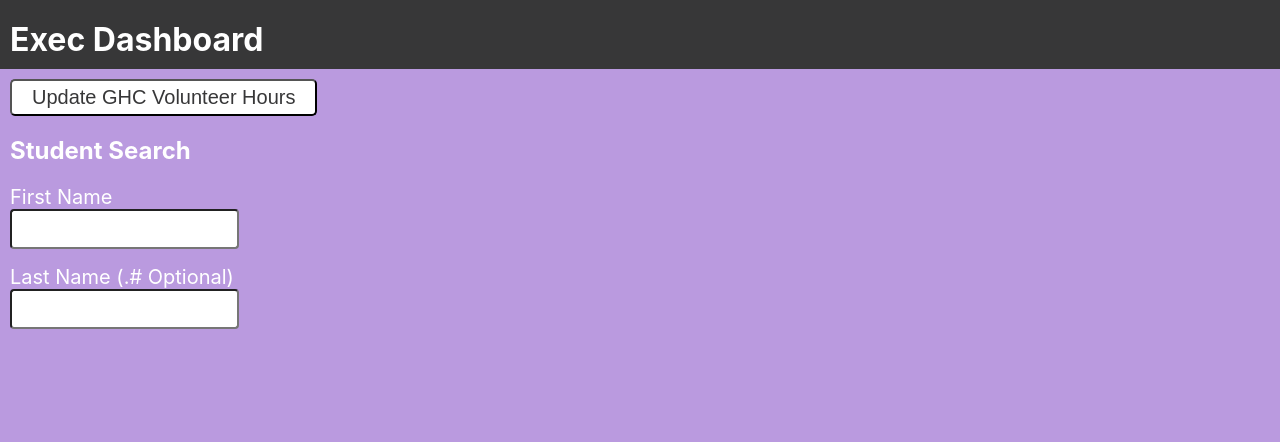
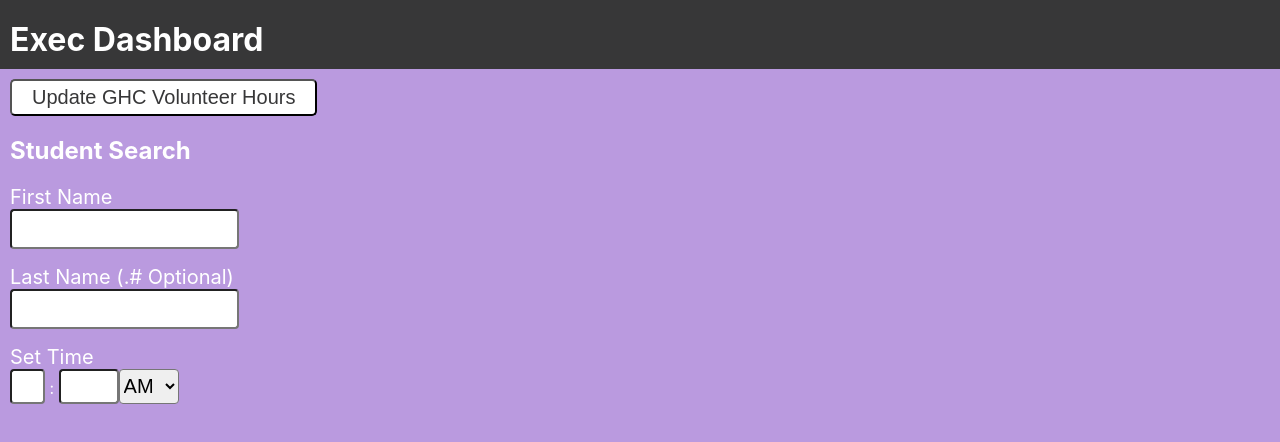
Before and after one commit to jgeorge37/acmwosu-db, a Next.js app in the folder acmw-db-app/: page /execdashboard in a window 1280 px wide. Shown: the top 442 px of the page. Built offline with nearby package versions, Linux system fonts and the light colour scheme.

Commit message:
ADA-90 Time selection component (#38)

```diff
--- /dev/null
+++ b/acmw-db-app/components/FormComponents/TimeSelectionForm.jsx
@@ -0,0 +1,87 @@
+import styles from '../../styles/components/FormComponents.module.css'
+import {useState, useRef} from 'react'
+
+/*
+    In order to properly record the time from the parent component, you'll need to pass in a recordTime function.
+    This should take in three parameters, so recordTime(hours, minutes, timeOfDay).
+    In the parent component you can then access the parameters that are passed in.
+
+    <TimeSelectionForm recordTime={recordTime} />
+
+*/
+
+const TimeSelectionForm = (props) => {
+
+    const hours = useRef("")
+    const minutes = useRef("")
+    const timeOfDay = useRef("AM")
+
+    const hoursSet = useRef(false)
+    const minutesSet = useRef(false)
+
+    const hoursRegExp = new RegExp(/^([1-9]|(1[0-2]))$/)
+    const minutesRegExp = new RegExp(/^[0-5][0-9]$/)
+    const [hoursError, setHoursError] = useState("")
+    const [minutesError, setMinutesError] = useState("")
+
+    const logTime = () => {
+        if (minutesSet.current && hoursSet.current) {
+            props.recordTime(hours.current, minutes.current, timeOfDay.current)
+        } else {
+            props.recordTime("", "", "") // clear time
+        }
+    }
+
+    const checkHours = (event) => {
+        if (hoursRegExp.test(event.target.value)) {
+            hours.current = event.target.value
+            hoursSet.current = true
+            setHoursError("")
+        } else {
+            hoursSet.current = false
+            hours.current = ""
+            setHoursError("Must enter a number 1 - 12!")
+        }
+
+        logTime()
+    }
+
+    const checkMinutes = (event) => {
+        if (minutesRegExp.test(event.target.value)) {
+            minutes.current = event.target.value
+            minutesSet.current = true
+            setMinutesError("")
+        } else {
+            minutesSet.current = false
+            minutes.current = ""
+            setMinutesError("Must be in the format 00 to 59")
+        }
+
+        logTime()
+    }
+
+    const setTimeOfDay = (event) => {
+        timeOfDay.current = event.target.value
+        logTime()
+    }
+
+    return (
+        <div>
+            <label className={styles.label}>Set Time</label>
+            <div>
+                <input type="text" onChange={checkHours} className={styles.hours}></input>
+                <label> : </label>
+                <input type="text" onChange={checkMinutes} className={styles.minutes}></input>
+                <select className={styles.set} onChange={setTimeOfDay}>
+                    <option>AM</option>
+                    <option>PM</option>
+                </select>
+                <p className={styles.error}>{hoursError}</p>
+                <p className={styles.error}>{minutesError}</p>
+
+            </div>
+        </div>
+    )
+}
+
+export default TimeSelectionForm
--- a/acmw-db-app/pages/execdashboard.js
+++ b/acmw-db-app/pages/execdashboard.js
@@ -5,6 +5,7 @@ import {useState} from 'react'
 import SubmitButton from '../components/FormComponents/SubmitButton'
 import GHCVolunteerForm from '../components/GHCVolunteerForm'
 import StudentSearch from '../components/FormComponents/StudentSearch'
+import TimeSelectionForm from '../components/FormComponents/TimeSelectionForm'
 
 /*
     Sara: I think this page could be used for any updates/modifications exec board members would
@@ -14,6 +15,18 @@ import StudentSearch from '../components/FormComponents/StudentSearch'
 const ExecDashboard = () => {
 
     const [showGHCForm, setShowGHCForm] = useState(false)
+    const [time, setTime] = useState("")
+
+
+    const recordTime = (hours, minutes, timeOfDay) => {
+        // This is just for illustration purposes.
+        // If you wanted to save the values, then you would save the passed in values to local variables
+        if (hours.length > 0) {
+            setTime(hours + ":" + minutes + " " + timeOfDay)
+        } else {
+            setTime("")
+        }
+    }
 
     return (
         <div className={styles.container}>
@@ -25,6 +38,8 @@ const ExecDashboard = () => {
                 <SubmitButton label="Update GHC Volunteer Hours" handleChange={() => {setShowGHCForm(true)}}/>
                 {showGHCForm && <GHCVolunteerForm closeForm={() => {setShowGHCForm(false)}}/>}
                 <StudentSearch />
+                <TimeSelectionForm recordTime={recordTime}/>
+                <p>{time}</p>
             </main>
         </div>
     )
--- a/acmw-db-app/styles/components/FormComponents.module.css
+++ b/acmw-db-app/styles/components/FormComponents.module.css
@@ -42,6 +42,37 @@
     font-size: 20px;
   }
 
+  .hours {
+    width: 35px;
+    height: 35px;
+    border-radius: 4px;
+    font-size: 20px;
+    font-display: center;
+    margin: auto;
+    position: relative;
+  }
+
+  .minutes {
+    width: 60px;
+    height: 35px;
+    border-radius: 4px;
+    font-size: 20px;
+    font-display: center;
+    margin: auto;
+    position: relative;
+  }
+
+  .set {
+    width: 60px;
+    margin-left: 10px;
+    height: 35px;
+    border-radius: 4px;
+    font-size: 20px;
+    font-display: center;
+    margin: auto;
+    position: relative;
+  }
+
   .error {
     color: red;
   }
```
